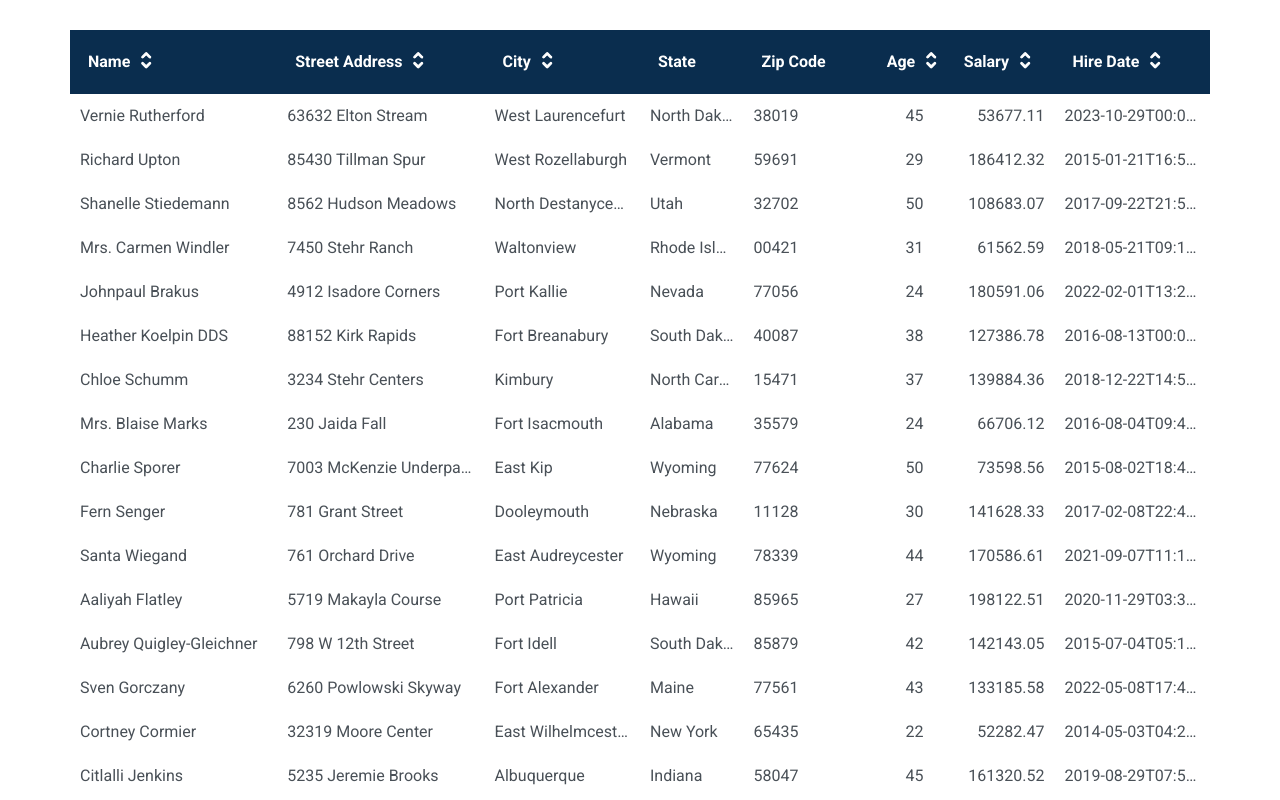
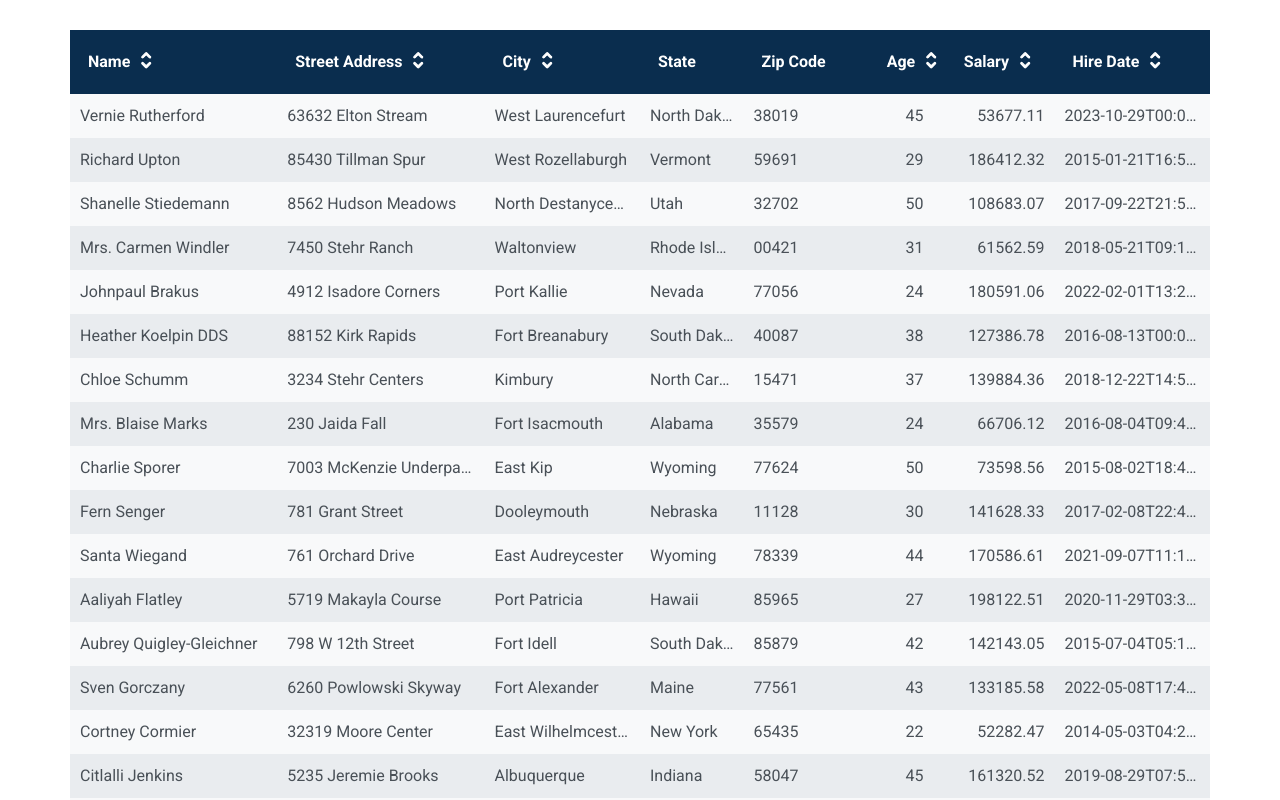
Before and after one commit to gvpinto/reactjs-react-components, a React (Vite) app: page / in a window 1280 px wide. Shown: the top 800 px of the page. Built offline with nearby package versions, Linux system fonts and the light colour scheme; data requests are answered from the project's data file.

Commit message:
Table sort is working. minor fixes. Next steps is Filtering

```diff
--- a/src/ui/SyncTable.jsx
+++ b/src/ui/SyncTable.jsx
@@ -54,6 +54,7 @@ const Table = styled.table`
   font-size: 1.6rem;
 `;
 
+// TODO: Reduce size of the font for tablet and mobile devices
 // ** MAIN PARENT COMPONENT **
 function SyncTable({ children, metadata, defColSortId, data }) {
   const [state, dispatch] = useImmerReducer(tableReducer, initialState);
@@ -91,8 +92,8 @@ function Filter() {
 // Style header - th to dynamically assign style based on the metadata
 const TableHeaderCell = styled.th.attrs((props) => ({
   $align: props.$align || 'center',
-  $bgColor: props.$bgColor || '#0a2d4e',
-  $textColor: props.$textColor || '#fff',
+  $bgColor: props.$bgColor || 'var(--table-header-bg-color)',
+  $textColor: props.$textColor || 'var(--table-header-text-color)',
 }))`
   width: ${(props) => props.$width};
   text-align: ${(props) => props.$align};
--- a/styles/GlobalStyles.js
+++ b/styles/GlobalStyles.js
@@ -5,6 +5,8 @@ const GlobalStyles = createGlobalStyle`
     :root {
 
         & {
+            --color-white: #fff;
+
             --color-grey-0:#f8f9fa;
             --color-grey-1:#f1f3f5;
             --color-grey-2:#e9ecef;
@@ -16,7 +18,12 @@ const GlobalStyles = createGlobalStyle`
             --color-grey-8:#343a40;
             --color-grey-9:#212529;
 
-            --color-blue-8: #0a2d4e
+            --color-blue-8: #0a2d4e;
+
+            --table-header-bg-color: #0a2d4e;
+            --table-header-text-color: var(--color-white);
+            --table-data-bg-odd-row-color: var(--color-grey-0);
+            --table-data-bg-even-row-color: var(--color-grey-2);
         }
 
     }
@@ -66,6 +73,13 @@ const GlobalStyles = createGlobalStyle`
         opacity: 1;
     }
 
+    table tbody tr:nth-child(odd) {
+        background-color: var(--table-data-bg-odd-row-color);
+    }
+
+    table tbody tr:nth-child(even) {
+    background-color: var(--table-data-bg-even-row-color);
+    }
 
     /* input,
     button,
```
